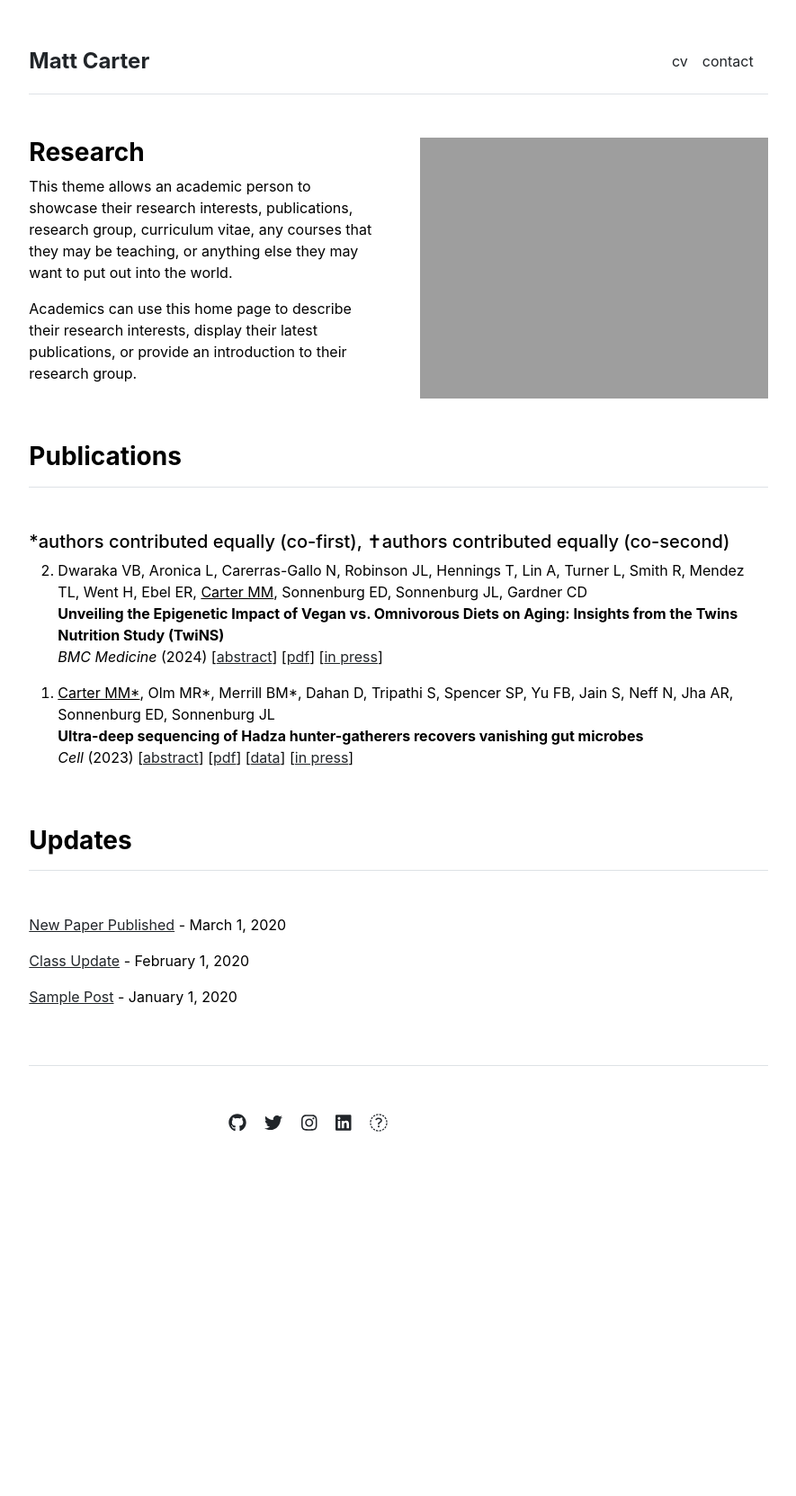
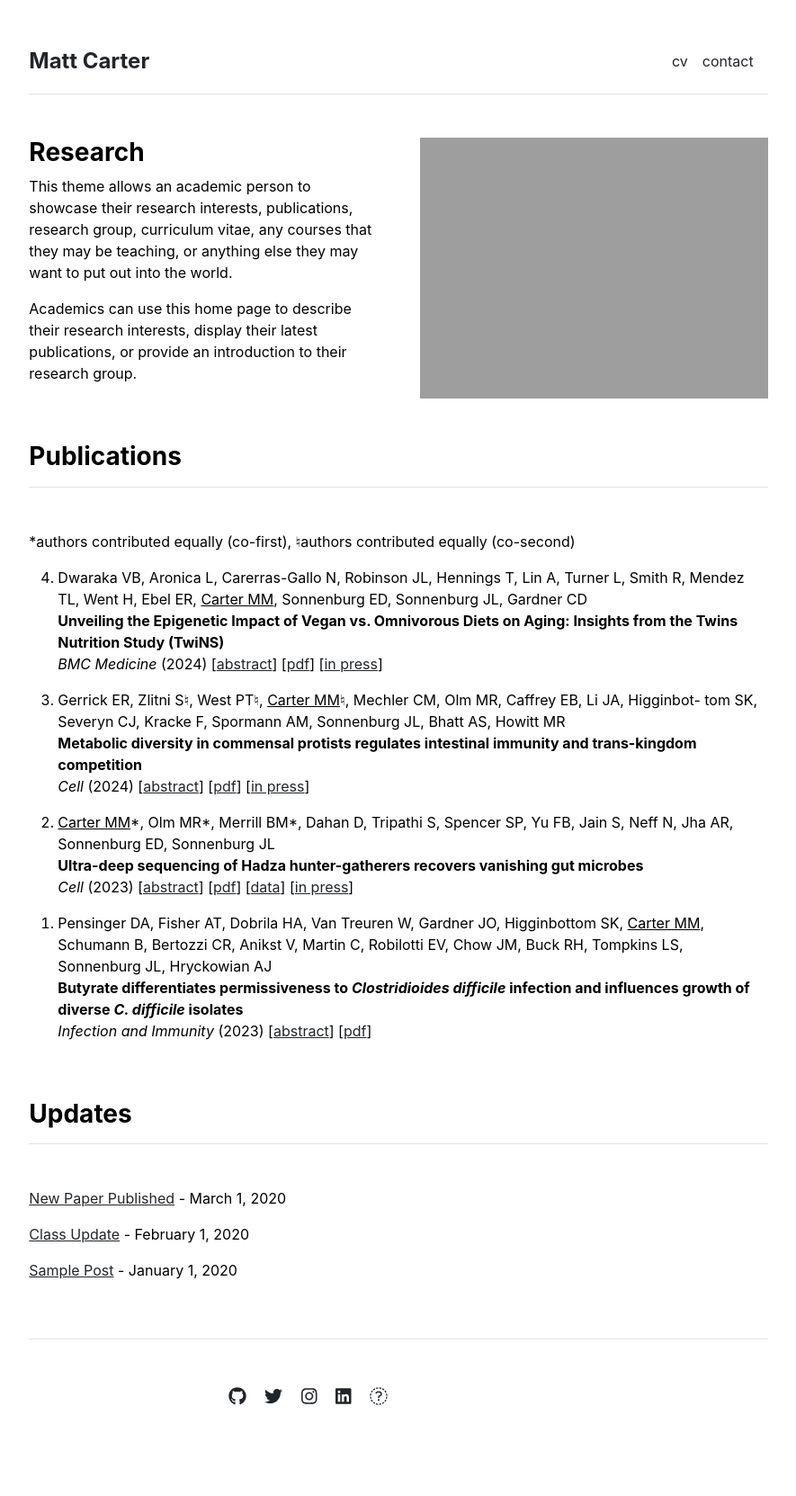
Before and after one commit to matt-cart/matt-cart.github.io, a Jekyll site: the page built from index.md, in a window 1280 px wide. Shown: the whole page at 90% size, without its empty margins (197-1082 px from the left). Built offline with Jekyll 4.4.1, drawn with Linux system fonts in a browser that asks for light colours; before the commit the page ends 1359 px from its top, so only the background shows below that.

Commit message:
more publications

```diff
--- a/_data/publications.yml
+++ b/_data/publications.yml
@@ -1,9 +1,9 @@
 featured:
   - {
     name: 'Unveiling the Epigenetic Impact of Vegan vs. Omnivorous Diets on Aging: Insights from
-the Twins Nutrition Study (TwiNS)',
+    the Twins Nutrition Study (TwiNS)',
     authors: 'Dwaraka VB, Aronica L, Carerras-Gallo N, Robinson JL, Hennings T, Lin A, Turner L, Smith R,
-Mendez TL, Went H, Ebel ER, <u>Carter MM</u>, Sonnenburg ED, Sonnenburg JL, Gardner CD',
+    Mendez TL, Went H, Ebel ER, <u>Carter MM</u>, Sonnenburg ED, Sonnenburg JL, Gardner CD',
     journal: 'BMC Medicine',
     year: '2024',
     abstract: 'https://pubmed.ncbi.nlm.nih.gov/39069614/',
@@ -11,8 +11,19 @@ Mendez TL, Went H, Ebel ER, <u>Carter MM</u>, Sonnenburg ED, Sonnenburg JL, Gard
     press: 'https://www.forbes.com/sites/grrlscientist/2024/07/30/an-eight-week-vegan-diet-may-slow-biological-aging/'
   }
   - {
+    name: 'Metabolic diversity in commensal protists regulates intestinal immunity and trans-kingdom
+    competition',
+    authors: 'Gerrick ER, Zlitni S&#9838;, West PT&#9838;, <u>Carter MM</u>&#9838;, Mechler CM, Olm MR, Caffrey EB, Li JA, Higginbot-
+    tom SK, Severyn CJ, Kracke F, Spormann AM, Sonnenburg JL, Bhatt AS, Howitt MR',
+    journal: 'Cell',
+    year: '2024',
+    abstract: 'https://pubmed.ncbi.nlm.nih.gov/38096822/',
+    pdf: '/publications/',
+    press: 'https://phys.org/news/2023-12-large-diversity-protists-parabasalia-phylum.html'
+  }
+  - {
     name: 'Ultra-deep sequencing of Hadza hunter-gatherers recovers vanishing gut microbes',
-    authors: '<u>Carter MM*</u>, Olm MR*, Merrill BM*, Dahan D, Tripathi S, Spencer SP, Yu FB, Jain S, Neff N, Jha
+    authors: '<u>Carter MM</u>*, Olm MR*, Merrill BM*, Dahan D, Tripathi S, Spencer SP, Yu FB, Jain S, Neff N, Jha
     AR, Sonnenburg ED, Sonnenburg JL',
     journal: 'Cell',
     year: '2023',
@@ -21,3 +32,14 @@ Mendez TL, Went H, Ebel ER, <u>Carter MM</u>, Sonnenburg ED, Sonnenburg JL, Gard
     data: 'https://zenodo.org/records/7782709',
     press: 'https://www.nature.com/articles/d41586-023-02065-y'
   }
+  - {
+    name: 'Butyrate differentiates permissiveness to <i>Clostridioides difficile</i> infection and influences
+growth of diverse <i>C. difficile</i> isolates',
+    authors: 'Pensinger DA, Fisher AT, Dobrila HA, Van Treuren W, Gardner JO, Higginbottom SK, <u>Carter MM</u>,
+Schumann B, Bertozzi CR, Anikst V, Martin C, Robilotti EV, Chow JM, Buck RH, Tompkins LS,
+Sonnenburg JL, Hryckowian AJ',
+    journal: 'Infection and Immunity',
+    year: '2023',
+    abstract: 'https://pubmed.ncbi.nlm.nih.gov/36692308/',
+    pdf: '/publications/'
+  }
--- a/_includes/publications.html
+++ b/_includes/publications.html
@@ -9,7 +9,7 @@
         <p>
           {{ item.authors }}<br>
           <b>{{ item.name }}</b><br>
-          <i>{{ item.journal }}</i> ({{ item.year }}) [<a href="{{ item.abstract}}">abstract</a>] [<a href="{{ item.pdf }}">pdf</a>] {% if item.data %}[<a href="{{ item.data }}">data</a>] {% endif %}[<a href="{{ item.press }}">in press</a>]<br>
+          <i>{{ item.journal }}</i> ({{ item.year }}) [<a href="{{ item.abstract}}">abstract</a>] [<a href="{{ item.pdf }}">pdf</a>] {% if item.data %}[<a href="{{ item.data }}">data</a>] {% endif %}{% if item.press %}[<a href="{{ item.press }}">in press</a>]{% endif %}<br>
         </p>
       </li>
       {% endfor %}
```
Also changed, not shown: other parts of _includes/publications.html (+1 -1 lines).
